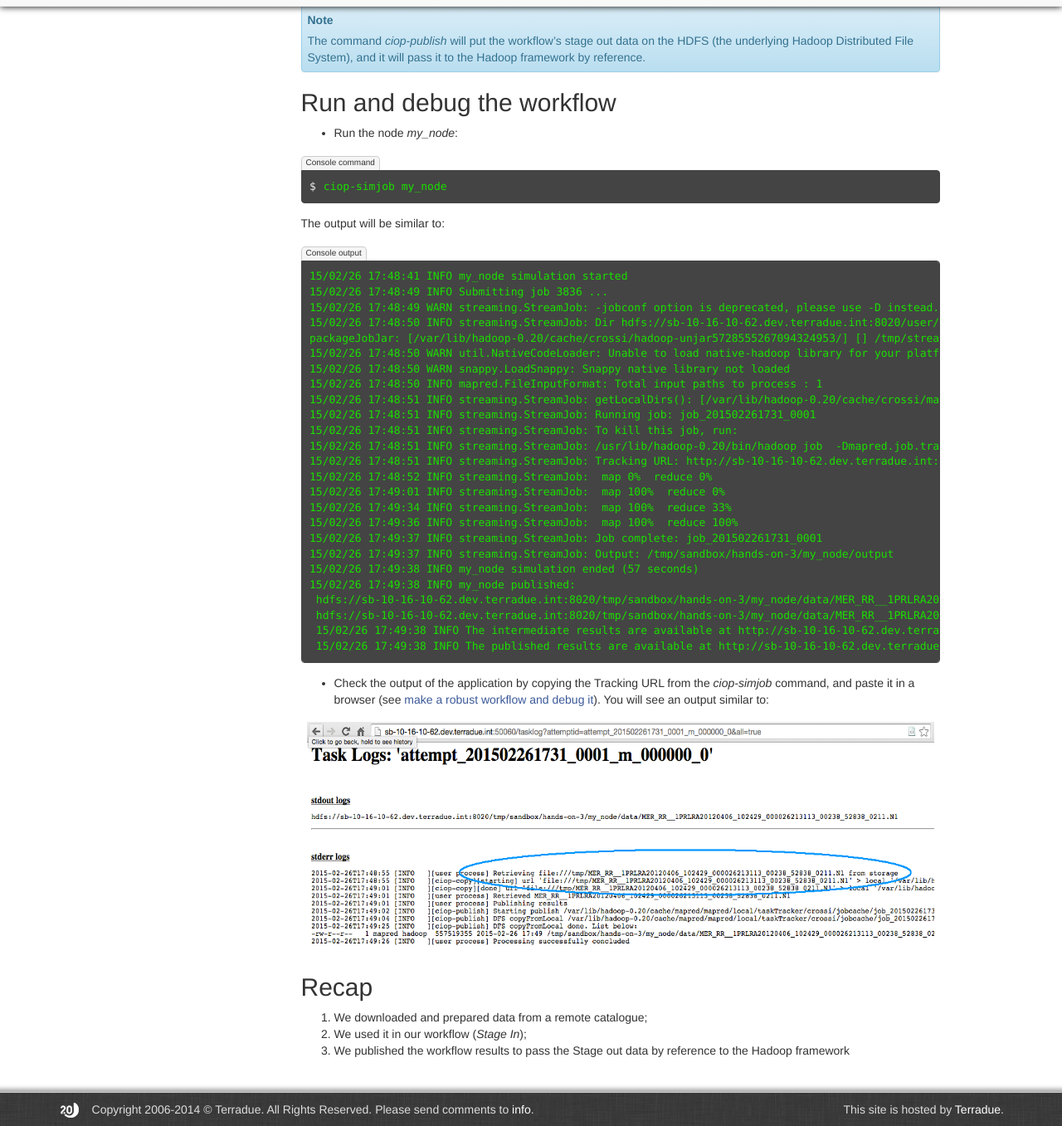
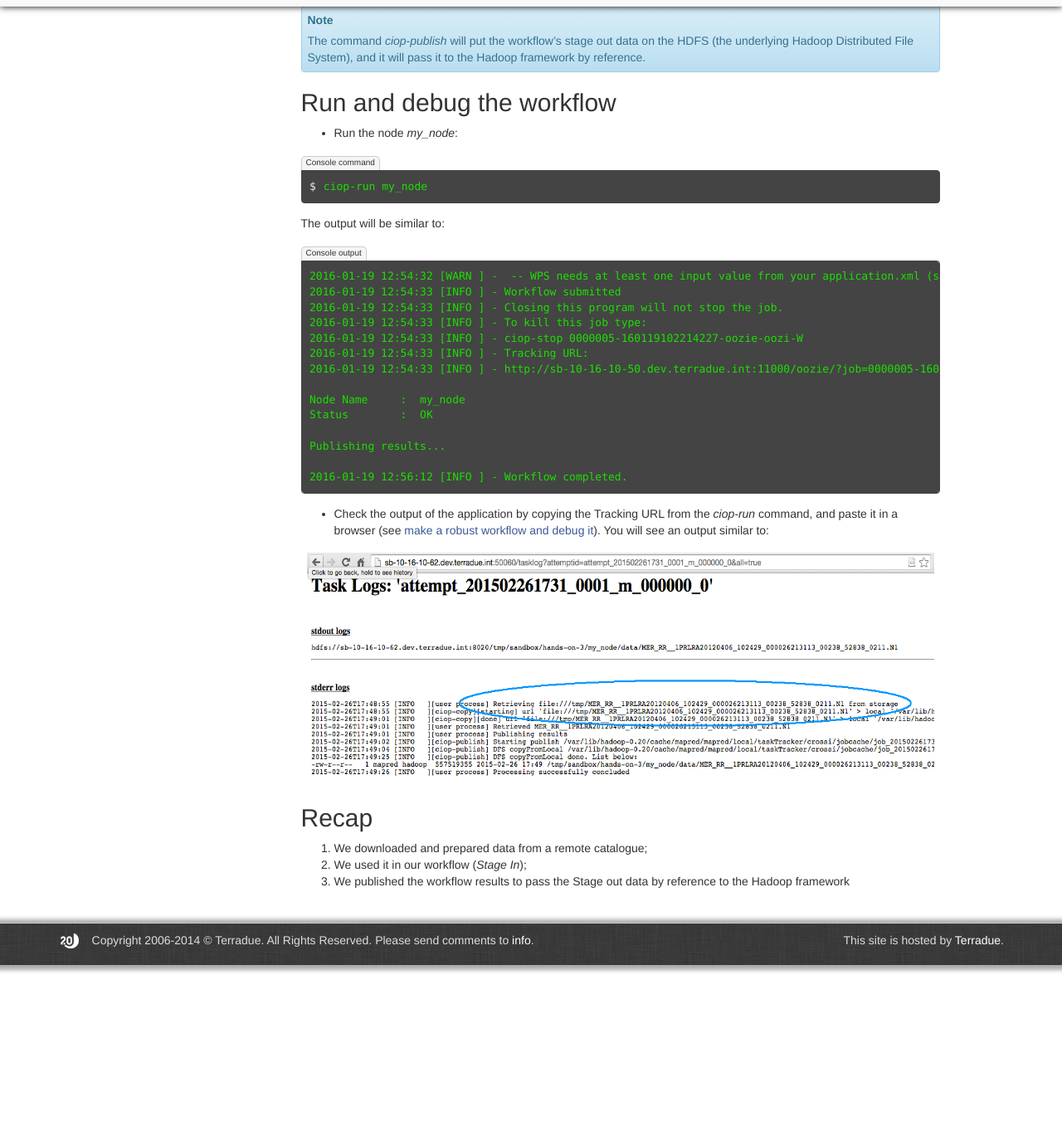
Before and after one commit to Terradue/doc-developer-sandbox, a Sphinx documentation site: the page built from source/developer/stagedata.rst, in a window 1280 px wide and 1400 px high, scrolled down 1654 px, cut to the strip 43-1400 px from the top of the window. Shown: the whole strip at 83% size. Built offline with Sphinx 7.4.7, drawn with Linux system fonts in a browser that asks for light colours; pages that are not in the unit, such as notebooks, are missing from menus.

Commit message:
Updated Hands-On Exercise 3. This refs #15690

```diff
--- a/source/developer/stagedata.rst
+++ b/source/developer/stagedata.rst
@@ -99,39 +99,28 @@ Run and debug the workflow
 
 .. code-block:: console
 
-  ciop-simjob my_node
+  ciop-run my_node
 
 The output will be similar to:
 
 .. code-block:: console-output
 
-  15/02/26 17:48:41 INFO my_node simulation started
-  15/02/26 17:48:49 INFO Submitting job 3836 ...
-  15/02/26 17:48:49 WARN streaming.StreamJob: -jobconf option is deprecated, please use -D instead.
-  15/02/26 17:48:50 INFO streaming.StreamJob: Dir hdfs://sb-10-16-10-62.dev.terradue.int:8020/user/crossi/monitor already exists
-  packageJobJar: [/var/lib/hadoop-0.20/cache/crossi/hadoop-unjar5728555267094324953/] [] /tmp/streamjob8017142955103520886.jar tmpDir=null
-  15/02/26 17:48:50 WARN util.NativeCodeLoader: Unable to load native-hadoop library for your platform... using builtin-java classes where applicable
-  15/02/26 17:48:50 WARN snappy.LoadSnappy: Snappy native library not loaded
-  15/02/26 17:48:50 INFO mapred.FileInputFormat: Total input paths to process : 1
-  15/02/26 17:48:51 INFO streaming.StreamJob: getLocalDirs(): [/var/lib/hadoop-0.20/cache/crossi/mapred/local]
-  15/02/26 17:48:51 INFO streaming.StreamJob: Running job: job_201502261731_0001
-  15/02/26 17:48:51 INFO streaming.StreamJob: To kill this job, run:
-  15/02/26 17:48:51 INFO streaming.StreamJob: /usr/lib/hadoop-0.20/bin/hadoop job  -Dmapred.job.tracker=sb-10-16-10-62.dev.terradue.int:8021 -kill job_201502261731_0001
-  15/02/26 17:48:51 INFO streaming.StreamJob: Tracking URL: http://sb-10-16-10-62.dev.terradue.int:50030/jobdetails.jsp?jobid=job_201502261731_0001
-  15/02/26 17:48:52 INFO streaming.StreamJob:  map 0%  reduce 0%
-  15/02/26 17:49:01 INFO streaming.StreamJob:  map 100%  reduce 0%
-  15/02/26 17:49:34 INFO streaming.StreamJob:  map 100%  reduce 33%
-  15/02/26 17:49:36 INFO streaming.StreamJob:  map 100%  reduce 100%
-  15/02/26 17:49:37 INFO streaming.StreamJob: Job complete: job_201502261731_0001
-  15/02/26 17:49:37 INFO streaming.StreamJob: Output: /tmp/sandbox/hands-on-3/my_node/output
-  15/02/26 17:49:38 INFO my_node simulation ended (57 seconds)
-  15/02/26 17:49:38 INFO my_node published:
-   hdfs://sb-10-16-10-62.dev.terradue.int:8020/tmp/sandbox/hands-on-3/my_node/data/MER_RR__1PRLRA20120406_102429_000026213113_00238_52838_0211.N1
-   hdfs://sb-10-16-10-62.dev.terradue.int:8020/tmp/sandbox/hands-on-3/my_node/data/MER_RR__1PRLRA20120407_112751_000026243113_00253_52853_0364.N1
-   15/02/26 17:49:38 INFO The intermediate results are available at http://sb-10-16-10-62.dev.terradue.int:50075/browseDirectory.jsp?dir=/tmp/sandbox/hands-on-3/my_node%2Fdata&namenodeInfoPort=50070
-   15/02/26 17:49:38 INFO The published results are available at http://sb-10-16-10-62.dev.terradue.int:50075/browseDirectory.jsp?dir=/tmp/sandbox/hands-on-3/my_node%2F_results&namenodeInfoPort=50070
+  2016-01-19 12:54:32 [WARN ] -  -- WPS needs at least one input value from your application.xml (source or parameter with scope=runtime);
+  2016-01-19 12:54:33 [INFO ] - Workflow submitted
+  2016-01-19 12:54:33 [INFO ] - Closing this program will not stop the job.
+  2016-01-19 12:54:33 [INFO ] - To kill this job type:
+  2016-01-19 12:54:33 [INFO ] - ciop-stop 0000005-160119102214227-oozie-oozi-W
+  2016-01-19 12:54:33 [INFO ] - Tracking URL:
+  2016-01-19 12:54:33 [INFO ] - http://sb-10-16-10-50.dev.terradue.int:11000/oozie/?job=0000005-160119102214227-oozie-oozi-W
 
-* Check the output of the application by copying the Tracking URL from the *ciop-simjob* command, and paste it in a browser (see :doc:`make a robust workflow and debug it <debug>`). You will see an output similar to:
+  Node Name     :  my_node
+  Status        :  OK
+
+  Publishing results...
+
+  2016-01-19 12:56:12 [INFO ] - Workflow completed.
+
+* Check the output of the application by copying the Tracking URL from the *ciop-run* command, and paste it in a browser (see :doc:`make a robust workflow and debug it <debug>`). You will see an output similar to:
 
 .. figure:: includes/stagedata/gui1.png
    :scale: 70 %
```
Also changed, not shown: other parts of source/developer/stagedata.rst (+1 -1 lines).
